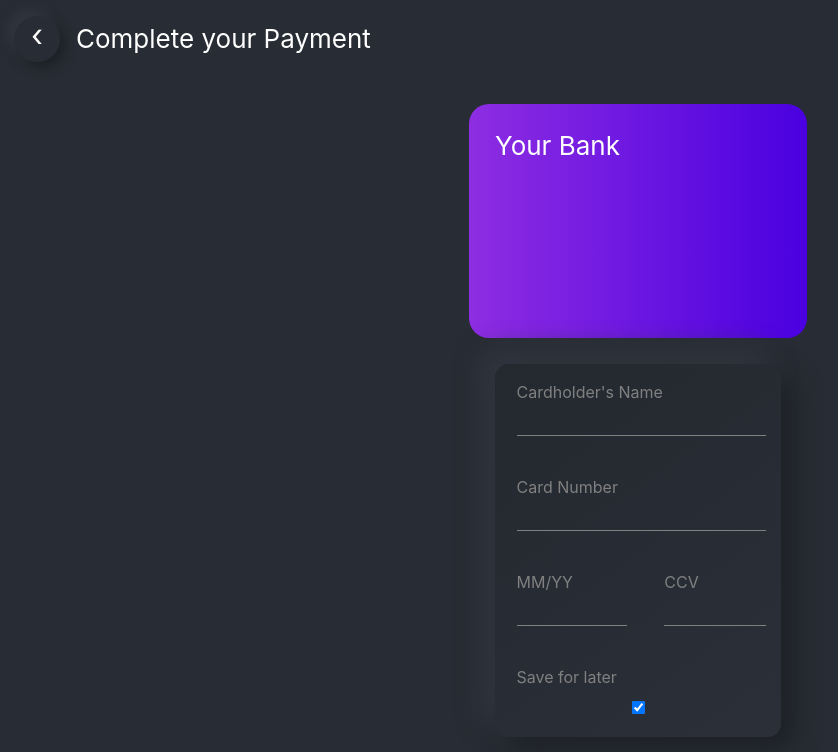
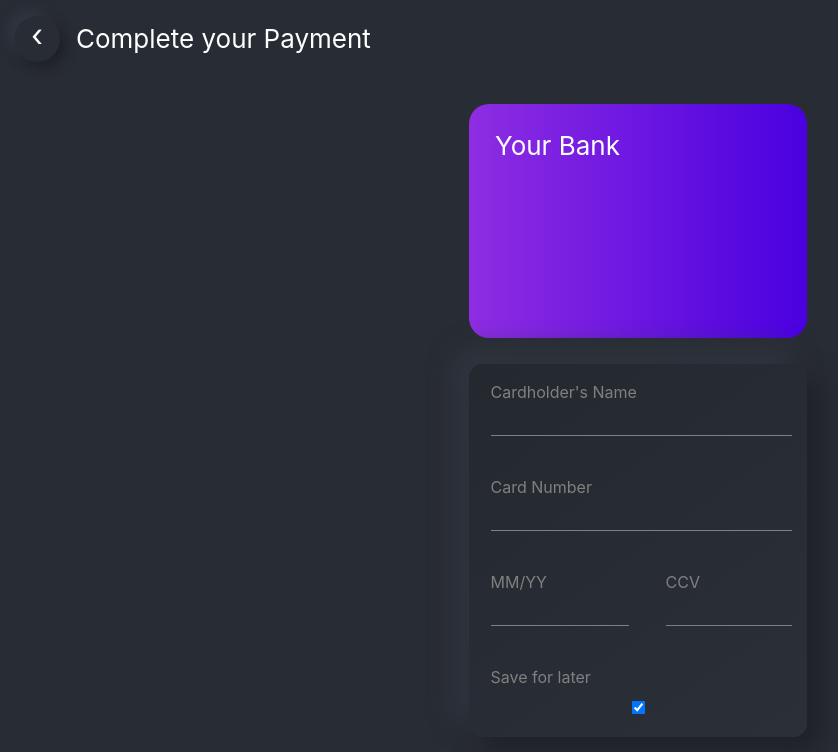
Before and after one commit to Israel-Laguan/credit-card-component, a React (Create React App) app: page / in a window 1280 px wide. Shown: the top 752 px of the page, without its empty margins (2-840 px from the left). Built offline with nearby package versions, Linux system fonts and the light colour scheme.

Commit message:
feat: improve form and card styles

```diff
--- a/src/App.css
+++ b/src/App.css
@@ -87,7 +87,7 @@
 }
 
 .creditCardForm {
-  width: 11em;
+  width: 13em;
   border-radius: 14px;
   background: linear-gradient(145deg, #24282f, #2b2f38);
   box-shadow: 13px 13px 26px #1e2127, -13px -13px 26px #323741;
```
